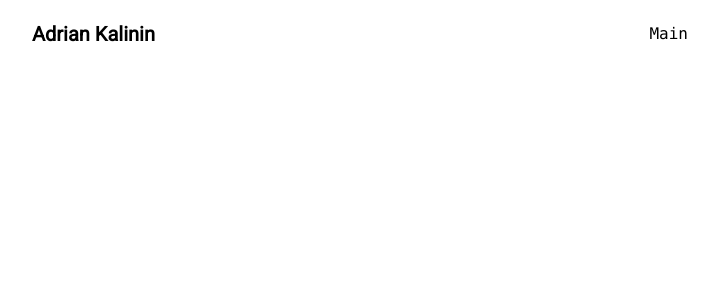
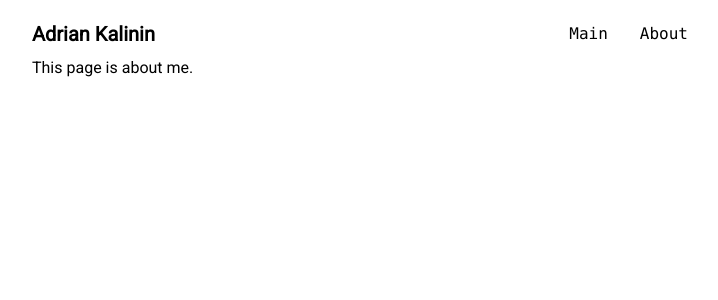
Before and after one commit to adrian-kalinin/portfolio, a Nuxt app: page /about in a window 1280 px wide. Before the commit this address had no page. Shown: the top 300 px of the page, without its empty margins (280-998 px from the left). Built offline with nearby package versions, Linux system fonts and the light colour scheme.

Commit message:
Add about page

```diff
--- a/components/TheHeader.vue
+++ b/components/TheHeader.vue
@@ -14,6 +14,11 @@
             Main
           </NuxtLink>
         </li>
+        <li>
+          <NuxtLink to="/about" class="nav-link">
+            About
+          </NuxtLink>
+        </li>
       </ul>
     </nav>
   </header>
--- /dev/null
+++ b/pages/about.vue
@@ -0,0 +1,11 @@
+<script setup lang="ts">
+useHead({
+  title: 'About',
+})
+</script>
+
+<template>
+  <div>
+    This page is about me.
+  </div>
+</template>
```
